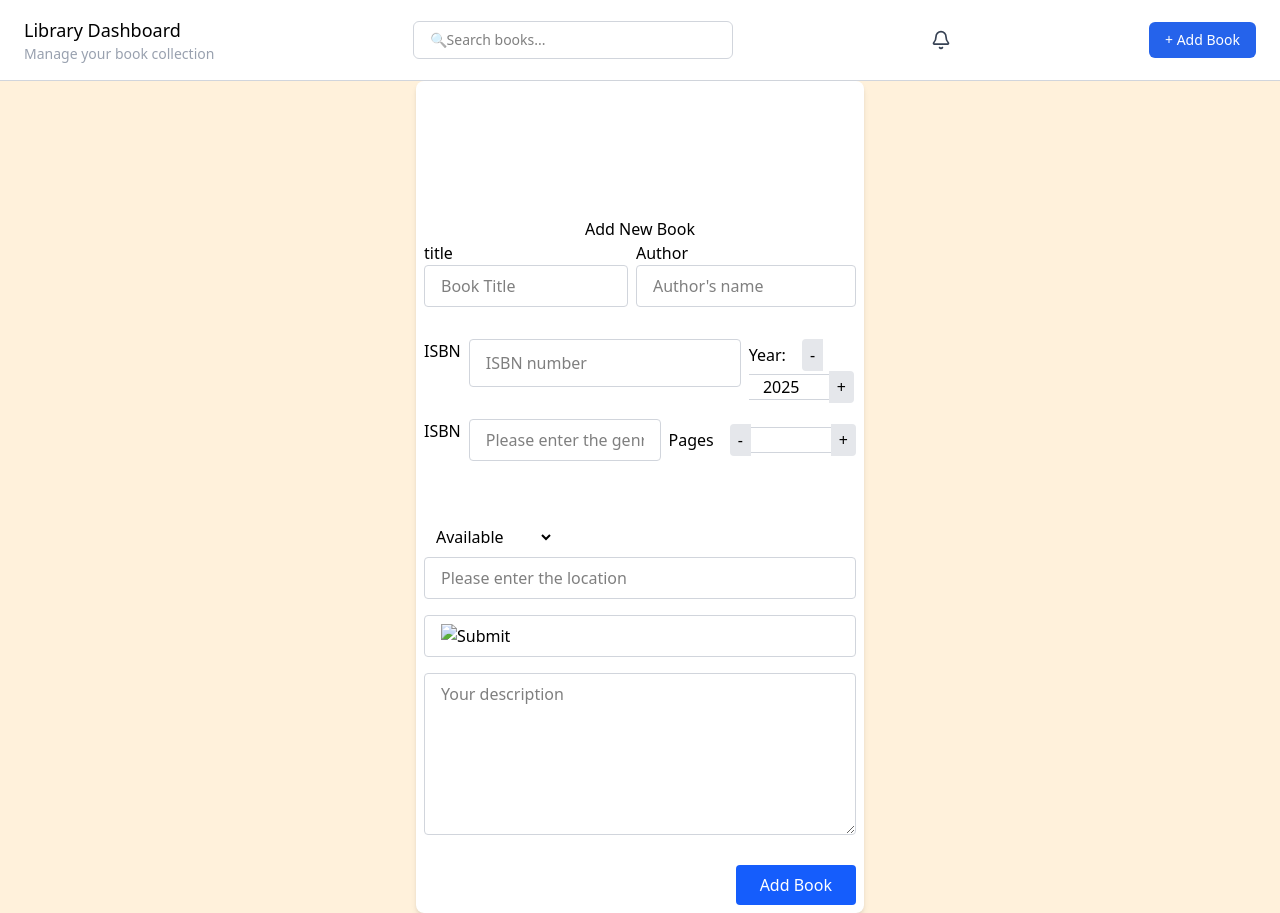
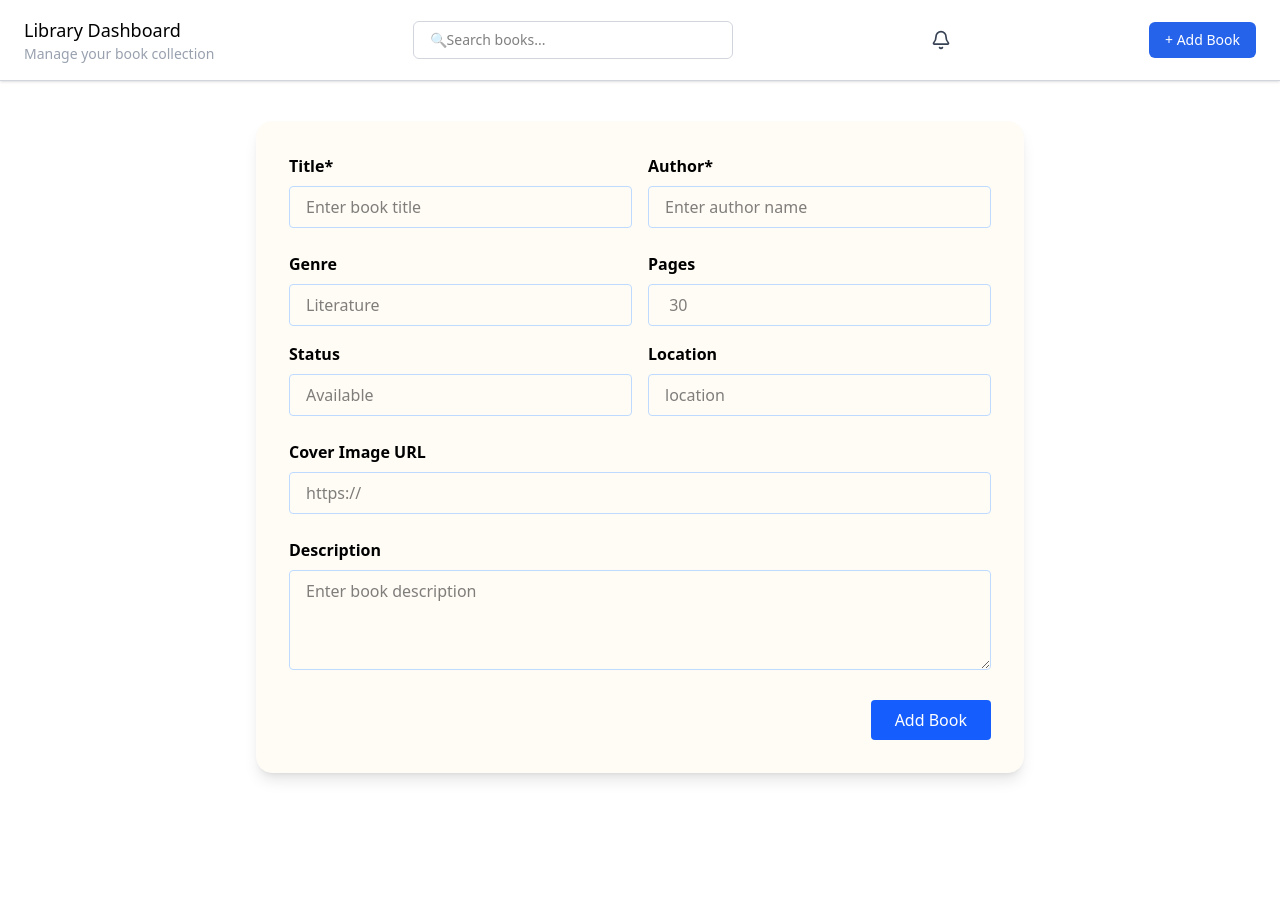
Before and after one commit to TopTier5/Bookie-App, a React (Vite) app: page /addbook in a window 1280 px wide. After the commit the page ends 800 px from the top, so only its background shows below. Built offline with nearby package versions, Linux system fonts and the light colour scheme.

Commit message:
3rd workings

```diff
--- a/src/pages/AddBook.jsx
+++ b/src/pages/AddBook.jsx
@@ -1,162 +1,105 @@
+import React from "react";
 import Navbar from "../components/Navbar";
-import React, { useState } from "react";
-
 
 export default function AddBook() {
-
-    const currentYear = new Date().getFullYear();
-    const [year, setYear] = useState(currentYear);
-
-    const handleDecrease = () => setYear((prev) => prev - 1);
-    const handleIncrease = () => setYear((prev) => prev + 1);
-
     return (
         <>
             <Navbar />
-            <section className="bg-[#FFF1DB] flex items-center justify-center min-h-screen">
-                <form
-                    action="https://formspree.io/f/xkgrddoa"
-                    method="POST"
-                    class="bg-white p-2 rounded-lg shadow-md w-full max-w-md">
-                    <h1 className="text-black text-bold w-[30%] mx-auto text-center pt-32">Add New Book</h1>
 
-                    <div className="flex flex-row gap-2
-                     mb-4">
-                        <div>
-                            <label className="">title</label>
+            <div className="w-[60%] mx-auto mt-10 bg-[#FFFCF6]   border border-[#FFFCF7] rounded-2xl shadow-lg p-8">
+                <form className="flex flex-col space-y-6">
+
+
+                    <div className="flex flex-row justify-between space-x-4">
+                        <div className="w-1/2">
+                            <label className="block mb-2 font-bold text-black">Title*</label>
                             <input
-                                type="title"
-                                className="Title*"
-                                placeholder="Book Title"
-                                class="w-full border border-gray-300 rounded px-4 py-2 mb-4 focus:outline-none focus:ring-2 focus:ring-blue-500"
+                                type="text"
+                                placeholder="Enter book title"
+                                className="w-full border border-blue-200 rounded px-4 py-2"
                             />
                         </div>
-
-                        <div>
-                            <label className="">Author</label>
+                        <div className="w-1/2">
+                            <label className="block mb-2 font-bold text-black">Author*</label>
                             <input
-                                type="author"
-                                className="Author*"
-                                placeholder="Author's name"
-                                class="w-full border border-gray-300 rounded px-4 py-2 mb-4 focus:outline-none focus:ring-2 focus:ring-blue-500"
+                                type="text"
+                                placeholder="Enter author name"
+                                className="w-full border border-blue-200 rounded px-4 py-2"
                             />
                         </div>
-
                     </div>
 
 
+                    <div className="flex flex-row justify-between space-x-4">
+                        <div className="w-1/2 space-y-4">
+                            <div>
+                                <label className="block mb-2 font-bold text-black">Genre</label>
+                                <input
+                                    type="text"
+                                    placeholder="Literature"
+                                    className="w-full border border-blue-200 rounded px-4 py-2"
+                                />
+                            </div>
+                            <div>
+                                <label className="block mb-2 font-bold text-black">Status</label>
+                                <input
+                                    type="text"
+                                    placeholder="Available "
+                                    className="w-full border border-blue-200 rounded px-4 py-2"
+                                />
+                            </div>
+                        </div>
 
-                    <div className="flex flex-row gap-2 mb-4">
-                        <label className="">ISBN</label>
-                        <input
-                            type="isbn"
-                            className="ISBN"
-                            placeholder="ISBN number"
-                            class="w-full border border-gray-300 rounded px-4 py-2 mb-4 focus:outline-none focus:ring-2 focus:ring-blue-500"
-                        />
-
-                        <div>
-                            <label className="mr-4 font-medium">Year:</label>
-                            <button
-                                type="button"
-                                onClick={handleDecrease}
-                                className="px-2 py-1 bg-gray-200 rounded-l hover:bg-gray-300"
-                            >-</button>
-                            <input
-                                type="number"
-                                name="year"
-                                value={year}
-                                readOnly
-                                className="w-20 text-center border-t border-b border-gray-300"
-                            />
-                            <button
-                                type="button"
-                                onClick={handleIncrease}
-                                className="px-2 py-1 bg-gray-200 rounded-r hover:bg-gray-300"
-                            >+</button>
+                        <div className="w-1/2 space-y-4">
+                            <div>
+                                <label className="block mb-2 font-bold text-black">Pages</label>
+                                <input
+                                    type="number"
+                                    placeholder=" 30"
+                                    className="w-full border border-blue-200 rounded px-4 py-2"
+                                />
+                            </div>
+                            <div>
+                                <label className="block mb-2 font-bold text-black">Location</label>
+                                <input
+                                    type="text"
+                                    placeholder="location"
+                                    className="w-full border border-blue-200 rounded px-4 py-2"
+                                />
+                            </div>
                         </div>
-                        {/* ...other inputs... */}
-
                     </div>
 
-
-
-                <div className="flex flex-row gap-2 mb-4">
-                    <label className="">ISBN</label>
-                    <input
-                        type="genre"
-                        className="Genre"
-                        placeholder="Please enter the genre"
-                        class="w-full border border-gray-300 rounded px-4 py-2 mb-4 focus:outline-none focus:ring-2 focus:ring-blue-500"
-                    />
-
-                    <div className="mb-4 flex items-center">
-                        <label className="mr-4 font-medium">Pages</label>
-                        <button
-                            type="button"
-                            onClick={handleDecrease}
-                            className="px-2 py-1 bg-gray-200 rounded-l hover:bg-gray-300"
-                        >-</button>
+                    {/* Cover URL */}
+                    <div>
+                        <label className="block mb-2 font-bold text-black">Cover Image URL</label>
                         <input
-                            type="number"
-                            name="pages"
-                            readOnly
-                            className="w-20 text-center border-t border-b border-gray-300"
+                            type="url"
+                            placeholder="https://"
+                            className="w-full border border-blue-200 rounded px-4 py-2"
                         />
-                        <button
-                            type="button"
-                            onClick={handleIncrease}
-                            className="px-2 py-1 bg-gray-200 rounded-r hover:bg-gray-300"
-                        >+</button>
                     </div>
 
-                    {/* ...other inputs... */}
-                </div>
-
-                    <div className="flex flex-col w-[30%]">
-                        <label className="text-white" htmlFor="status">Status</label>
-                        <select name="type" id="type" className="bg-white p-2 rounded-md">
-                            <option selected disabled>Available</option>
-                            <option value="checked out">Checked Out </option>
-                            <option value="reserved">Reserved</option>
-                        </select>
+                    {/* Description */}
+                    <div>
+                        <label className="block mb-2 font-bold text-black">Description</label>
+                        <textarea
+                            placeholder="Enter book description"
+                            className="w-full border border-blue-200 rounded px-4 py-2 min-h-[100px]"
+                        ></textarea>
                     </div>
 
-
-                    <input
-                        type="location"
-                        className="Location"
-                        placeholder="Please enter the location"
-                        class="w-full border border-gray-300 rounded px-4 py-2 mb-4 focus:outline-none focus:ring-2 focus:ring-blue-500"
-                    />
-
-
-                    <input
-                        type="image"
-                        className="Image"
-                        placeholder="Please enter the image URL"
-                        class="w-full border border-gray-300 rounded px-4 py-2 mb-4 focus:outline-none focus:ring-2 focus:ring-blue-500"
-                    />
-
-                    <textarea
-                        className="description"
-                        placeholder="Your description"
-                        rows="6"
-                        class="w-full border border-gray-300 rounded px-4 py-2 mb-6 focus:outline-none focus:ring-2 focus:ring-blue-500"
-                    ></textarea>
-
-
-                    <div class="flex justify-end">
+                    {/* Submit Button */}
+                    <div className="flex justify-end">
                         <button
-                            type="add book"
-                            className="bg-blue-600 hover:bg-blue-700 text-white font-medium py-2 px-6 rounded transition duration-200"
-                        > Add Book
+                            type="submit"
+                            className="bg-blue-600 text-white px-6 py-2 rounded hover:bg-blue-800 transition-colors"
+                        >
+                            Add Book
                         </button>
                     </div>
-
                 </form>
-
-            </section>
+            </div>
         </>
-    )
+    );
 }
```
